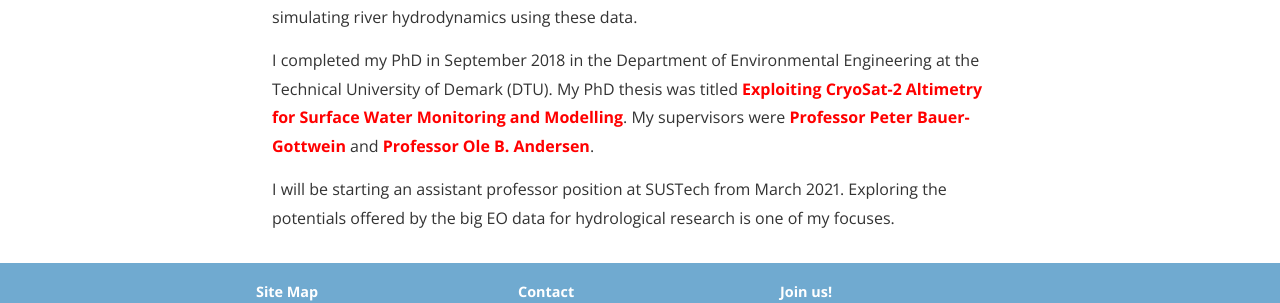
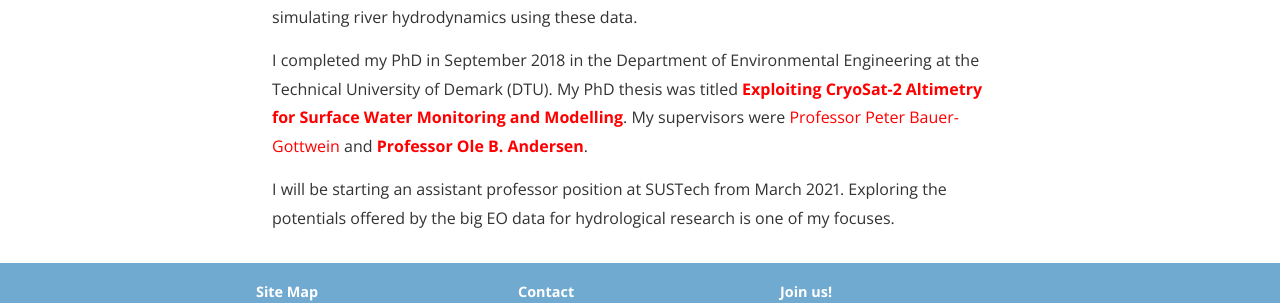
Before and after one commit to 12530/rshydro, a Jekyll site: the page built from home.md, in a window 1280 px wide and 900 px high, scrolled down 732 px. Shown: the part 373-676 px from the top of the window. Built offline with Jekyll 4.4.1, drawn with Linux system fonts in a browser that asks for light colours; nearby versions of some CDN libraries.

Commit message:
Update home.md

```diff
--- a/home.md
+++ b/home.md
@@ -17,6 +17,6 @@ main_nav: true
 
 My research interests lie in the fileds of hydrology and remote sensing. I am particularly interested  in earth observations (EO) of key variables of the water cycle. How to exploit EO data to advance our knowledge of the hydrological processes, and to accurately monitoring flood and drought, etc. has always driven me forward. I have studied lake level variations, river level retrieval, and simulating river hydrodynamics using these data.
 
-I completed my PhD in September 2018 in the Department of Environmental Engineering at the Technical University of Demark (DTU). My PhD thesis was titled <a href="https://orbit.dtu.dk/en/publications/exploiting-cryosat-2-altimetry-for-surface-water-monitoring-and-m" style="color: red;font-weight:bold;">Exploiting CryoSat-2 Altimetry for Surface Water Monitoring and Modelling</a>. My supervisors were <strong style="color: red;">Professor Peter Bauer-Gottwein</strong> and <strong style="color: red;">Professor Ole B. Andersen</strong>.
+I completed my PhD in September 2018 in the Department of Environmental Engineering at the Technical University of Demark (DTU). My PhD thesis was titled <a href="https://orbit.dtu.dk/en/publications/exploiting-cryosat-2-altimetry-for-surface-water-monitoring-and-m" style="color: red;font-weight:bold;">Exploiting CryoSat-2 Altimetry for Surface Water Monitoring and Modelling</a>. My supervisors were <font color="red">Professor Peter Bauer-Gottwein</font> and <strong style="color: red;">Professor Ole B. Andersen</strong>.
 
 I will be starting an assistant professor position at SUSTech from March 2021. Exploring the potentials offered by the big EO data for hydrological research is one of my focuses.
```
